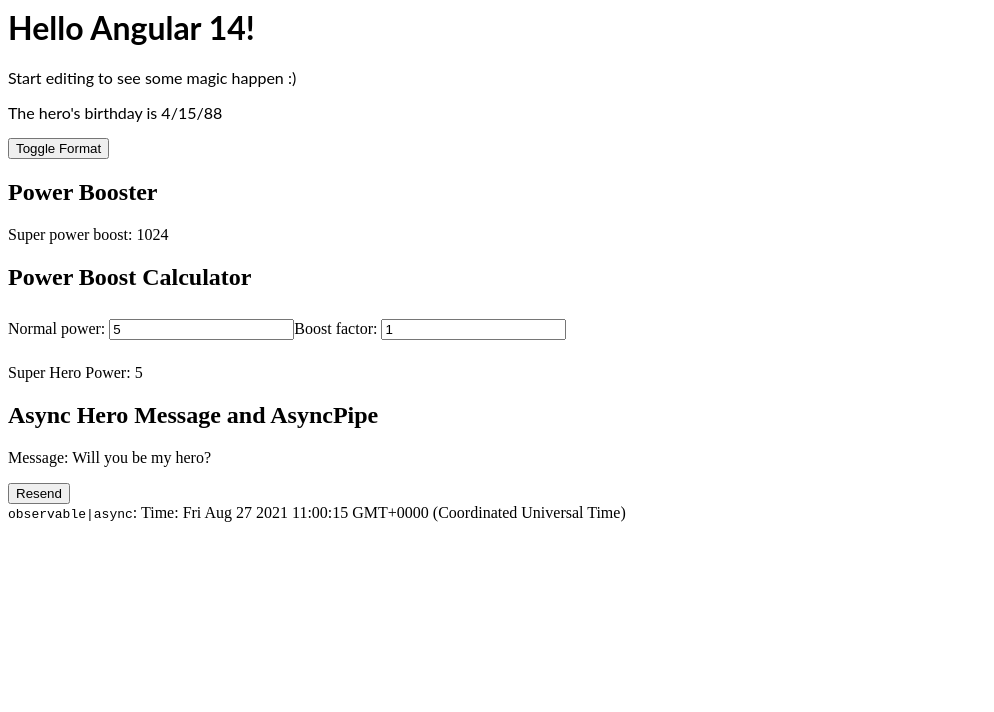
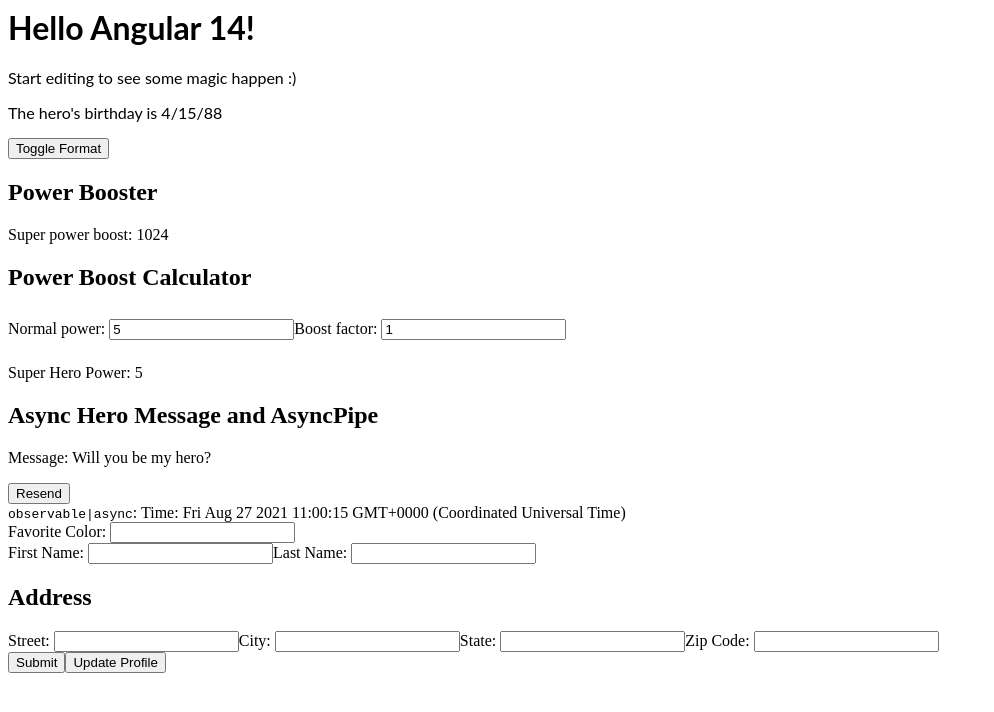
Before and after one commit to Jeeva-ctrl/angular-tutorial, an Angular app: page / in a window 1280 px wide. Shown: the top 712 px of the page, without its empty margins (0-994 px from the left). Built offline with nearby package versions, Linux system fonts and the light colour scheme.

Commit message:
2 files modified

```diff
--- a/src/app/app.component.html
+++ b/src/app/app.component.html
@@ -10,3 +10,4 @@
 <app-hero-async-message></app-hero-async-message>
 
 <async-observable-pipe></async-observable-pipe>
+<app-reactive-favorite-color></app-reactive-favorite-color>
--- a/src/app/forms/forms.reactive.component.ts
+++ b/src/app/forms/forms.reactive.component.ts
@@ -21,14 +21,61 @@
 
   */
 import { Component } from '@angular/core';
-  import { FormControl } from '@angular/forms';
+import { FormControl, FormGroup } from '@angular/forms';
 
 @Component({
   selector: 'app-reactive-favorite-color',
   template: `
-      Favorite Color: <input type="text" [formControl]="favoriteColorControl">
+    Favorite Color: <input type="text" [formControl]="favoriteColorControl" />
+    <div>{{ favoriteColorControl.value }}</div>
+    <form [formGroup]="profileForm" (ngSubmit)="onSubmit()">
+      <label for="first-name">First Name: </label>
+      <input id="first-name" type="text" formControlName="firstName" />
+
+      <label for="last-name">Last Name: </label>
+      <input id="last-name" type="text" formControlName="lastName" />
+
+      <div formGroupName="address">
+        <h2>Address</h2>
+
+        <label for="street">Street: </label>
+        <input id="street" type="text" formControlName="street" />
+
+        <label for="city">City: </label>
+        <input id="city" type="text" formControlName="city" />
+
+        <label for="state">State: </label>
+        <input id="state" type="text" formControlName="state" />
+
+        <label for="zip">Zip Code: </label>
+        <input id="zip" type="text" formControlName="zip" />
+      </div>
+      <button type="submit" [disabled]="!profileForm.valid">Submit</button>
+      <button type="button" onClick="updateProfile()">Update Profile</button>
+    </form>
   `
 })
 export class FavoriteColorComponent {
   favoriteColorControl = new FormControl('');
+  profileForm = new FormGroup({
+    firstName: new FormControl(''),
+    lastName: new FormControl(''),
+    address: new FormGroup({
+      street: new FormControl(''),
+      city: new FormControl(''),
+      state: new FormControl(''),
+      zip: new FormControl('')
+    })
+  });
+  onSubmit = () => {
+    console.log('this', this.profileForm.value);
+  };
+  updateProfile() {
+    this.profileForm.patchValue({
+      firstName: 'Nancy',
+      address: {
+        street: '123 Drew Street'
       }
+    });
+  }
+}
```
Lines whose indentation alone changed are shown as unchanged.
